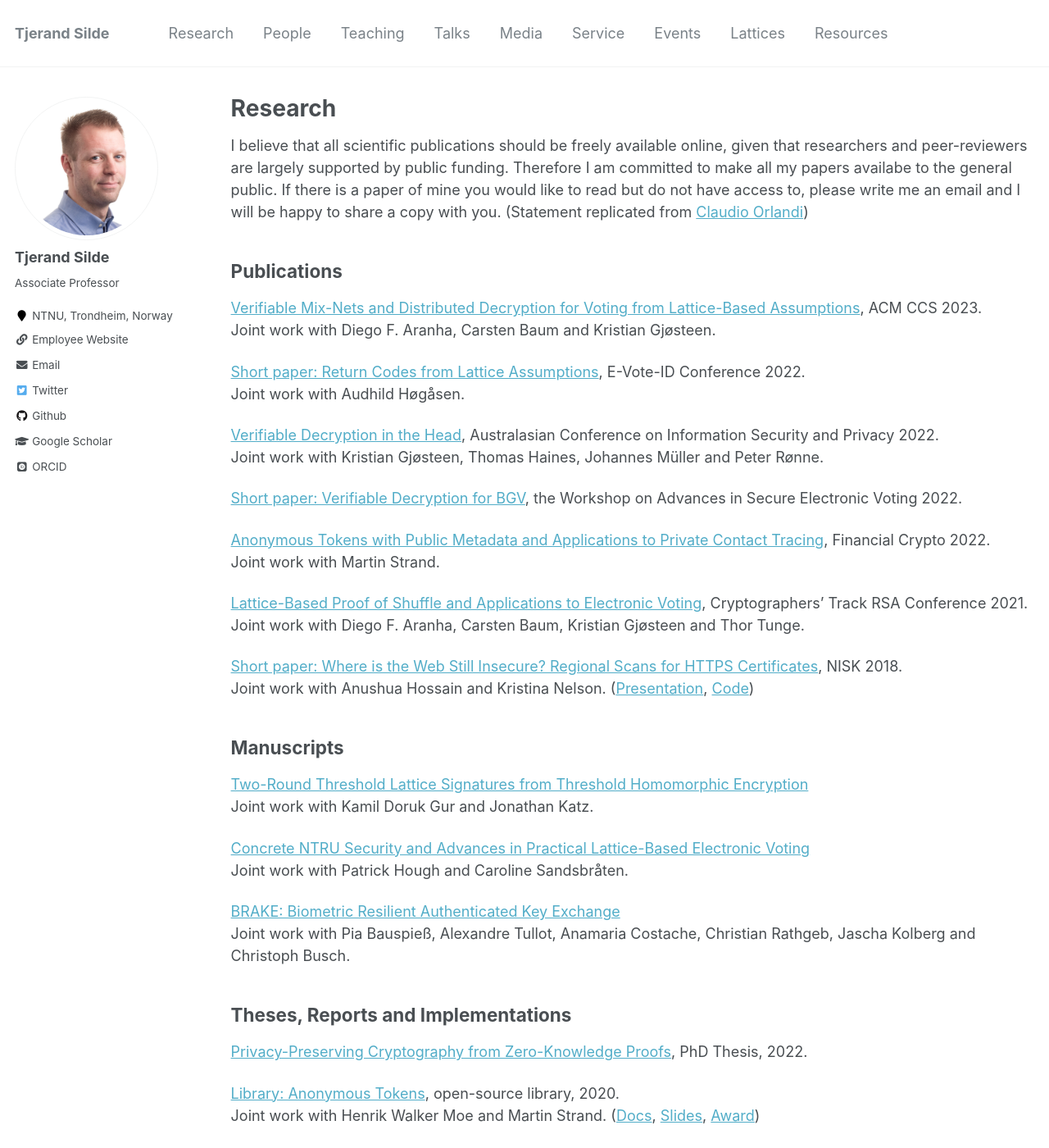
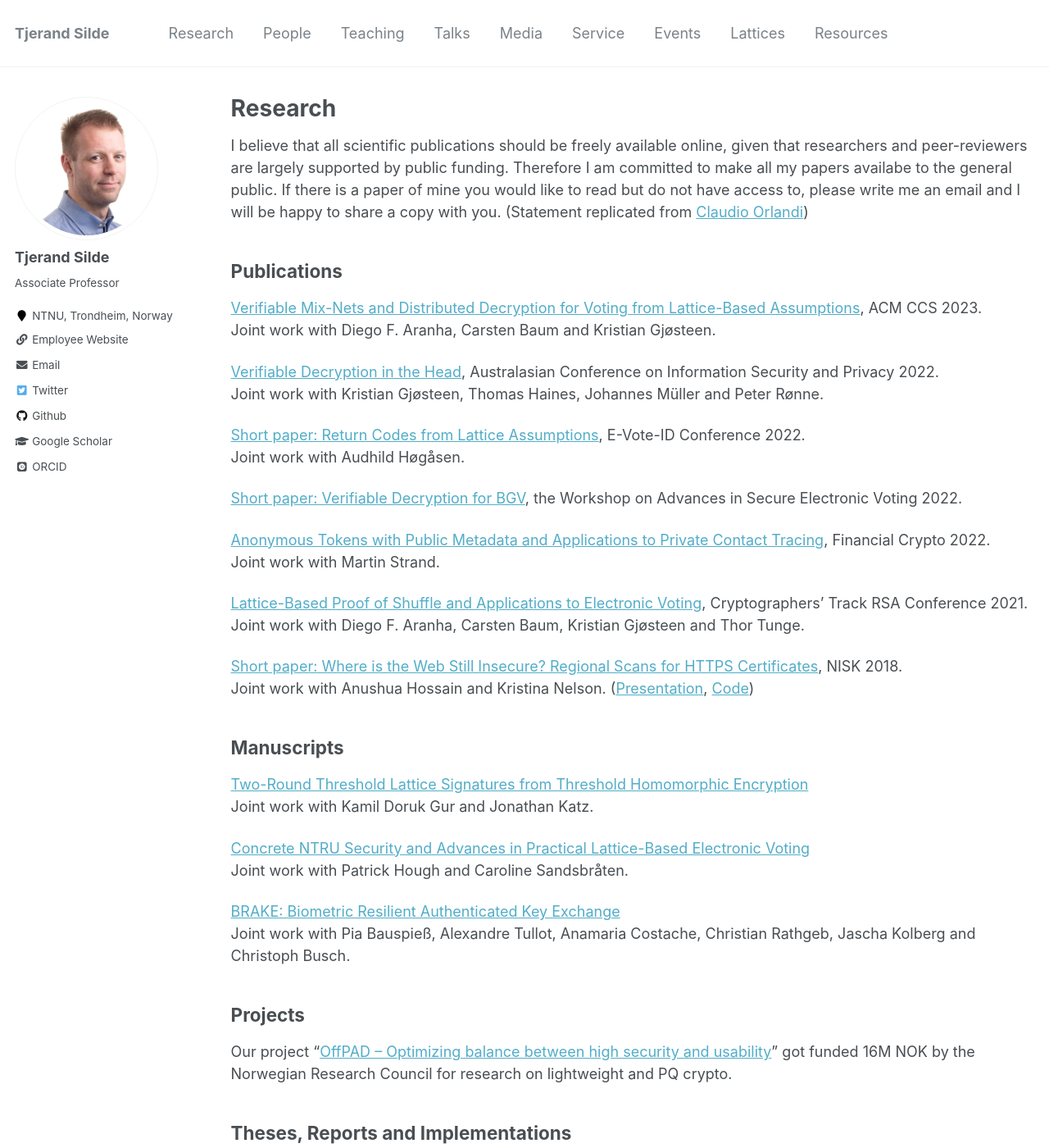
Before and after one commit to tjesi/tjesi.github.io, a Jekyll site: the page built from _pages/research.md, in a window 1280 px wide and 1400 px high. Shown: the whole window at 82% size. Built offline with Jekyll 4.4.1, drawn with Linux system fonts in a browser that asks for light colours; some web fonts are replaced.

Commit message:
Update research.md

```diff
--- a/_pages/research.md
+++ b/_pages/research.md
@@ -12,11 +12,11 @@ I believe that all scientific publications should be freely available online, gi
 [Verifiable Mix-Nets and Distributed Decryption for Voting from Lattice-Based Assumptions](https://eprint.iacr.org/2022/422), ACM CCS 2023.
 Joint work with Diego F. Aranha, Carsten Baum and Kristian Gjøsteen.
 
+[Verifiable Decryption in the Head](https://eprint.iacr.org/2021/558), Australasian Conference on Information Security and Privacy 2022.
+Joint work with Kristian Gjøsteen, Thomas Haines, Johannes Müller and Peter Rønne.
+
 [Short paper: Return Codes from Lattice Assumptions](https://dspace.ut.ee/bitstream/handle/10062/84323/12.pdf?sequence=1&isAllowed=y), E-Vote-ID Conference 2022.
 Joint work with Audhild Høgåsen.
-
-[Verifiable Decryption in the Head](https://eprint.iacr.org/2021/558), Australasian Conference on Information Security and Privacy 2022.
-Joint work with Kristian Gjøsteen, Thomas Haines, Johannes Müller and Peter Rønne.
 
 [Short paper: Verifiable Decryption for BGV](https://eprint.iacr.org/2021/1693), the Workshop on Advances in Secure Electronic Voting 2022.
 
@@ -40,6 +40,11 @@ Joint work with Patrick Hough and Caroline Sandsbråten.
 [BRAKE: Biometric Resilient Authenticated Key Exchange](https://eprint.iacr.org/2022/1408)
 Joint work with Pia Bauspieß, Alexandre Tullot, Anamaria Costache, Christian Rathgeb, Jascha Kolberg and Christoph Busch.
 
+## Projects
+
+Our project "[OffPAD -- Optimizing balance between high security and usability](https://prosjektbanken.forskningsradet.no/en/project/FORISS/321619)" got funded 16M NOK by the Norwegian Research Council for research on lightweight and PQ crypto.
+
+
 ## Theses, Reports and Implementations
 
 [Privacy-Preserving Cryptography from Zero-Knowledge Proofs](https://ntnuopen.ntnu.no/ntnu-xmlui/handle/11250/3012606), PhD Thesis, 2022.
```
